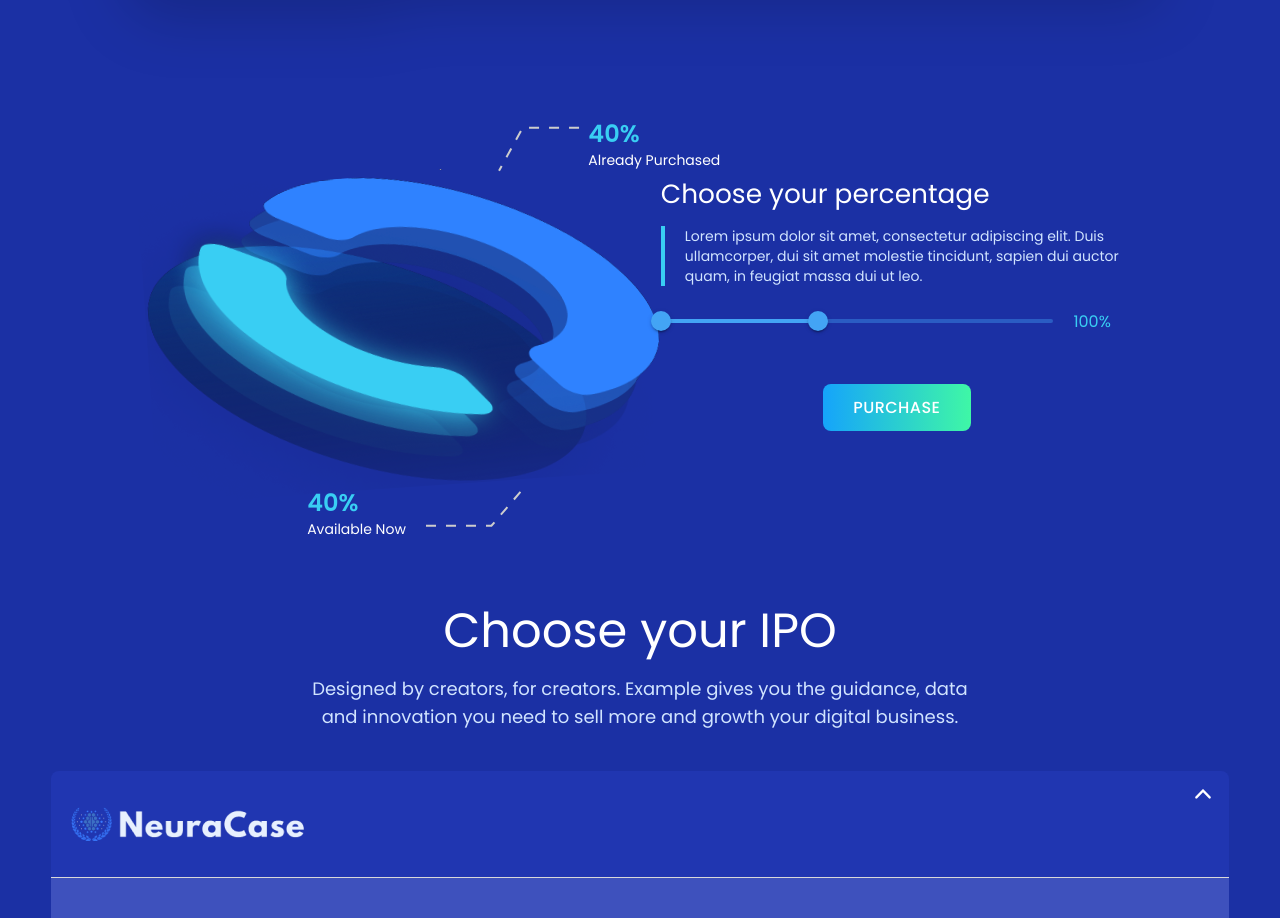
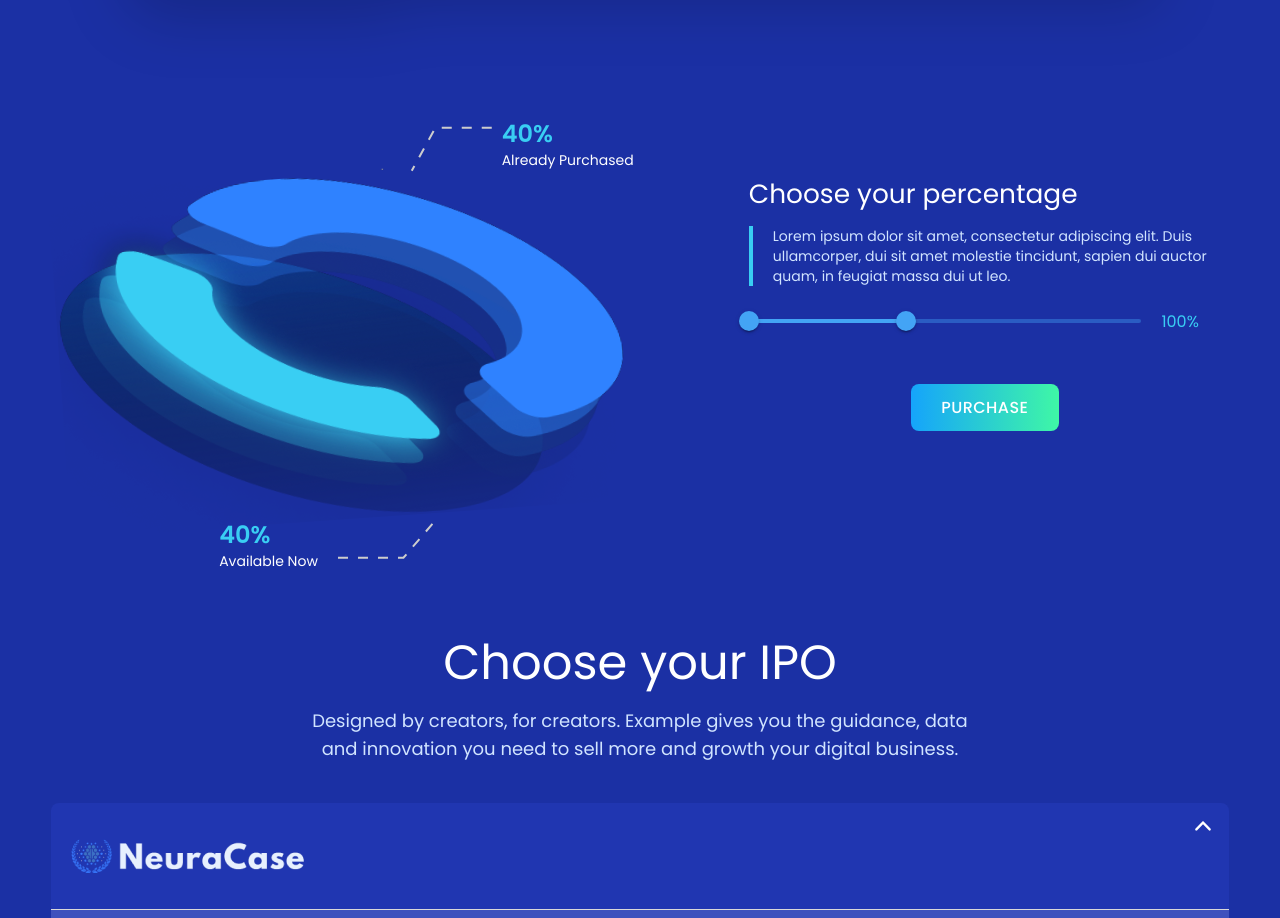
Before and after one commit to femigabriel/sufan_demo, a React (Vite) app: page /user/investments/landing-page in a window 1280 px wide. Shown: the part 1199-2117 px from the top of the page. Built offline with nearby package versions, Linux system fonts and the light colour scheme.

Commit message:
purchase slide animation  fixes

```diff
--- a/src/pages/User/Investments/InvestmentLandingPage/index.jsx
+++ b/src/pages/User/Investments/InvestmentLandingPage/index.jsx
@@ -83,7 +83,7 @@ export const InvestmentLandingPage = () => {
                 draggable="false"
               />
             </div>
-            <div className="lg:flex justify-between lg:px-24 px-5 ">
+            <div className="lg:flex justify-between lg:px-2 px-5 ">
               <div className="">
                 <div className="flex relative lg:left-[350px] lg:my-0 mb-5">
                   <svg
@@ -108,7 +108,7 @@ export const InvestmentLandingPage = () => {
                     <p className="text-white text-sm">Already Purchased</p>
                   </div>
                 </div>
-                <div className="lg:flex justify-between">
+                <div className="lg:flex">
                   <img
                     src="/images/slider-1.png"
                     className="lg:w-full md:w-[85%] sm:w-[65%] x-transition"
```
